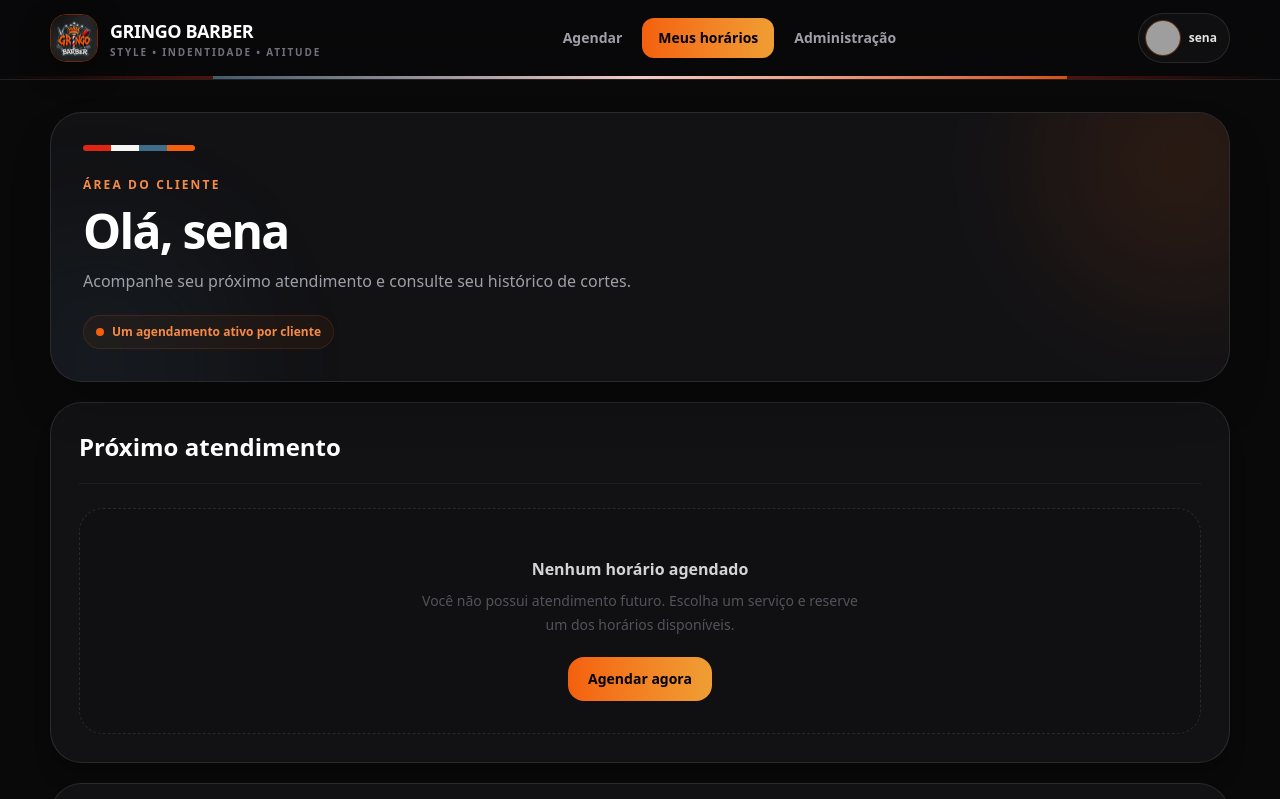
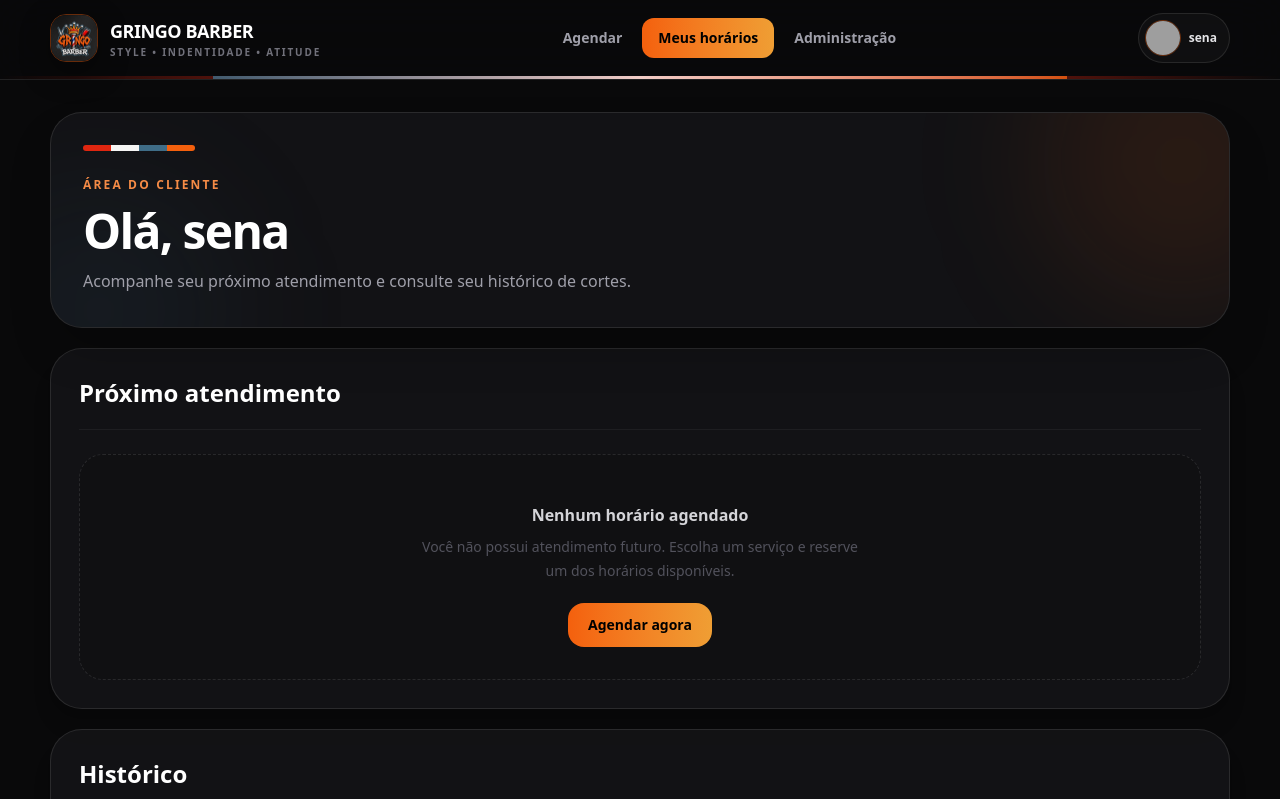
Before and after one commit to Joaozinhosena/gringo, a Flask app: page /dashboard in a window 1280 px wide. Shown: the top 799 px of the page. Run offline with Flask 3, Linux system fonts and the light colour scheme; a user stored in the database is signed in; data comes from the database, SQL or seed files in the repository; both versions use the stored data as it was after the commit; grey boxes are pictures that could not be loaded.

Commit message:
mais adicoes

```diff
--- a/templates/dashboard.html
+++ b/templates/dashboard.html
@@ -44,10 +44,6 @@
                 Acompanhe seu próximo atendimento e consulte seu histórico de cortes.
             </p>
 
-            <div class="mt-5 inline-flex items-center gap-2 rounded-full border border-[#f4600d]/15 bg-[#f4600d]/5 px-3 py-2 text-xs font-black text-[#f58b46]">
-                <span class="h-2 w-2 rounded-full bg-[#f4600d]"></span>
-                Um agendamento ativo por cliente
-            </div>
 
         </div>
 
@@ -152,12 +148,10 @@
                     <!-- DATA -->
                     <div class="grid min-h-[88px] place-items-center content-center rounded-2xl border border-white/5 bg-white/[.035]">
 
-                        <strong class="text-3xl font-black leading-none text-white">
-                            {{ a.start_at.strftime("%d") }}
-                        </strong>
+
 
                         <span class="mt-1 text-xs font-black uppercase tracking-wider text-[#f58b46]">
-                            {{ a.start_at.strftime("%m/%Y") }}
+                            {{ a.start_at.strftime("%d/%m/%Y") }}
                         </span>
 
                     </div>
@@ -172,9 +166,7 @@
                                 {{ a.service.name }}
                             </h3>
 
-                            <span class="rounded-full border border-emerald-400/15 bg-emerald-400/5 px-2.5 py-1 text-[10px] font-black uppercase tracking-wider text-emerald-300">
-                                Confirmado
-                            </span>
+
 
                         </div>
 
@@ -187,7 +179,7 @@
 
                             <span class="inline-flex items-center gap-2 text-sky-300">
 
-                                {{ a.professional.name }}
+                               Profissional | {{ a.professional.name }}
                             </span>
 
 
```
Also changed, not shown: instance/barber_pro.db.
